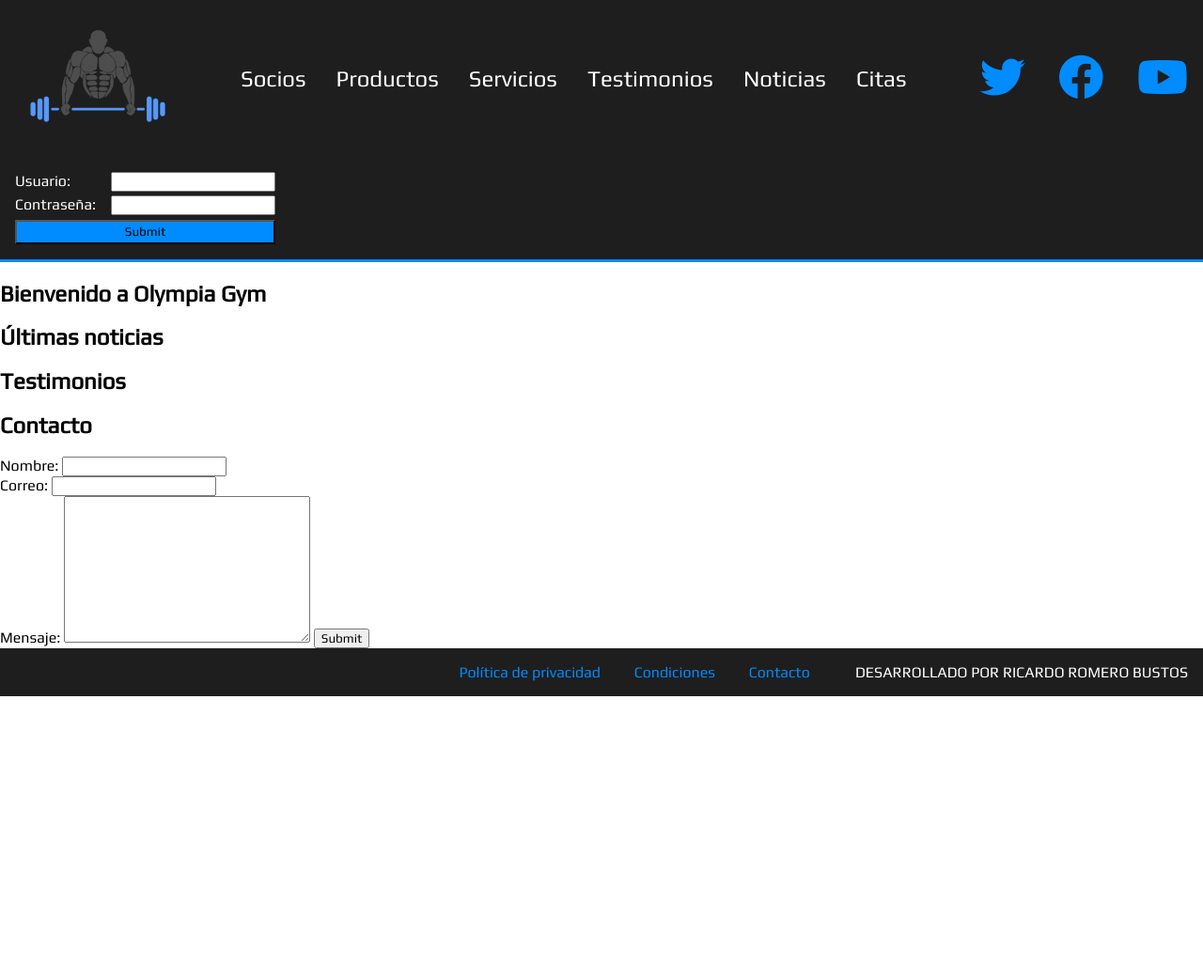
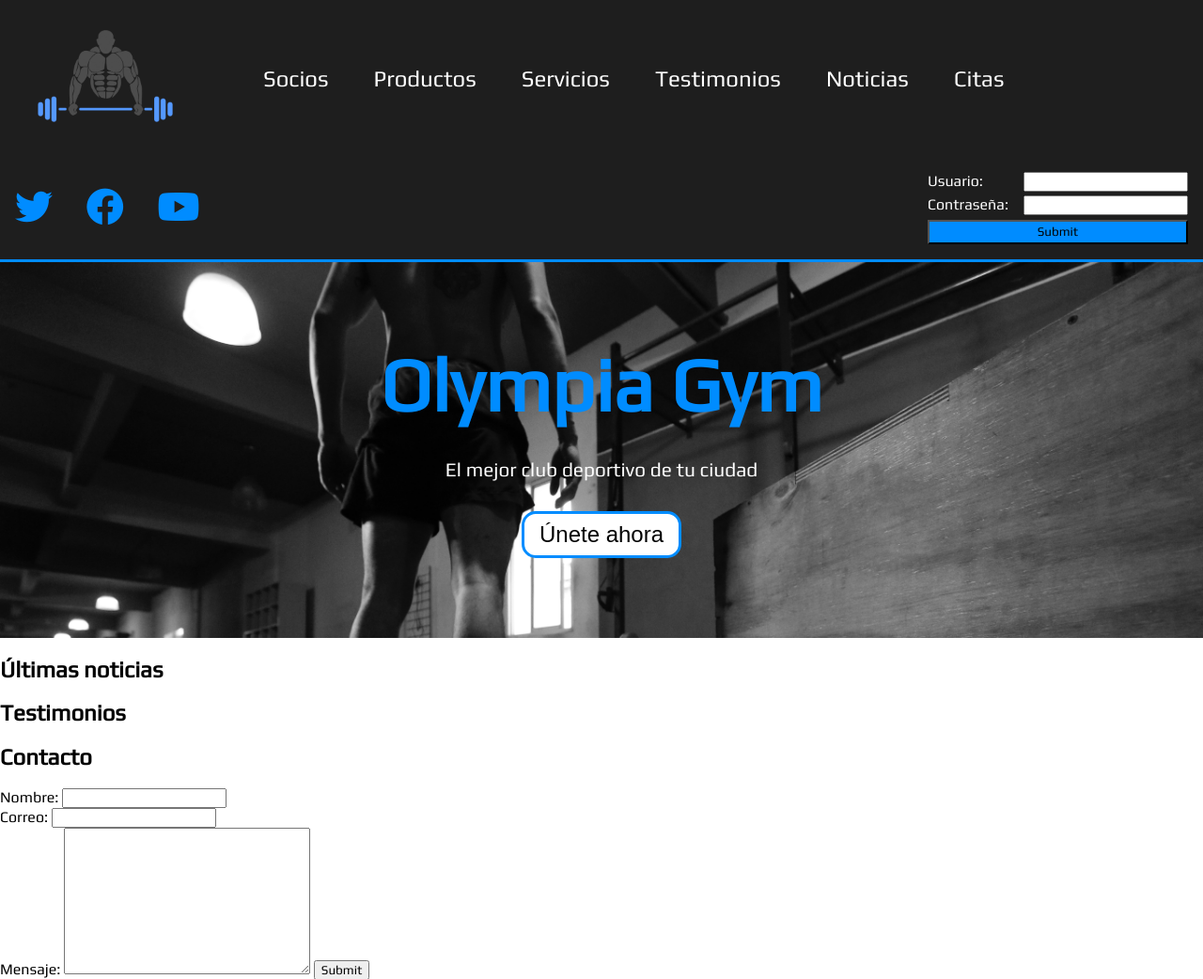
Before and after one commit to z1ku/club-deportivo, a PHP site: page / in a window 1280 px wide. Shown: the top 1042 px of the page at 94% size. Before the commit the page ends 741 px from the top, so only its background shows below. Run offline with PHP 8.4, Linux system fonts and the light colour scheme.

Commit message:
bienvenida acabada

```diff
--- a/css/estilos.css
+++ b/css/estilos.css
@@ -22,6 +22,9 @@ header{
     align-items: center;
     flex-wrap: wrap;
     position: sticky;
+    top: 0;
+    left: 0;
+    z-index: 999;
     background-color: #1e1e1e;
     border-bottom: 3px solid rgb(0, 140, 255);
 }
@@ -42,7 +45,7 @@ nav a{
     color: white;
     text-decoration: none;
     font-size: 1.5rem;
-    margin: 1rem;
+    margin: 1rem 1.5rem;
 }
 
 nav a:hover{
@@ -51,7 +54,7 @@ nav a:hover{
 
 .rrss a{
     color: rgb(0, 140, 255);
-    font-size: 3rem;
+    font-size: 2.5rem;
     margin: 1rem;
 }
 
@@ -85,6 +88,42 @@ nav a:hover{
     background-color: rgb(50, 163, 255);
 }
 
+/* ESTILOS PARA EL HOME */
+#bienvenida{
+    background-image: url("../img/bienvenida.jpg");
+    background-repeat: no-repeat;
+    background-size: cover;
+    display: flex;
+    flex-direction: column;
+    justify-content: center;
+    align-items: center;
+    height: 50vh;
+    color: white;
+}
+
+#bienvenida h1{
+    font-size: 5rem;
+    color: rgb(0, 140, 255);
+    margin: 0 0 2rem 0;
+}
+
+#bienvenida span{
+    margin-bottom: 2rem;
+    font-size: 1.3rem;
+}
+
+#bienvenida button{
+    padding: 0.5rem 1rem;
+    border-radius: 15px;
+    font-size: 1.5rem;
+    background-color: white;
+    border: 3px solid rgb(0, 140, 255);
+}
+
+#bienvenida button:hover{
+    background-color: rgb(214, 214, 214);
+}
+
 /* ESTILOS PARA EL FOOTER */
 footer{
     display: flex;
--- a/index.php
+++ b/index.php
@@ -42,8 +42,10 @@
         </div>
     </header>
     <main>
-        <section>
-            <h1>Bienvenido a Olympia Gym</h1>
+        <section id="bienvenida">
+            <h1>Olympia Gym</h1>
+            <span>El mejor club deportivo de tu ciudad</span>
+            <button>Únete ahora</button>
         </section>
         <section>
             <h2>Últimas noticias</h2>
```
Also changed, not shown: img/bienvenida.jpg (added).
